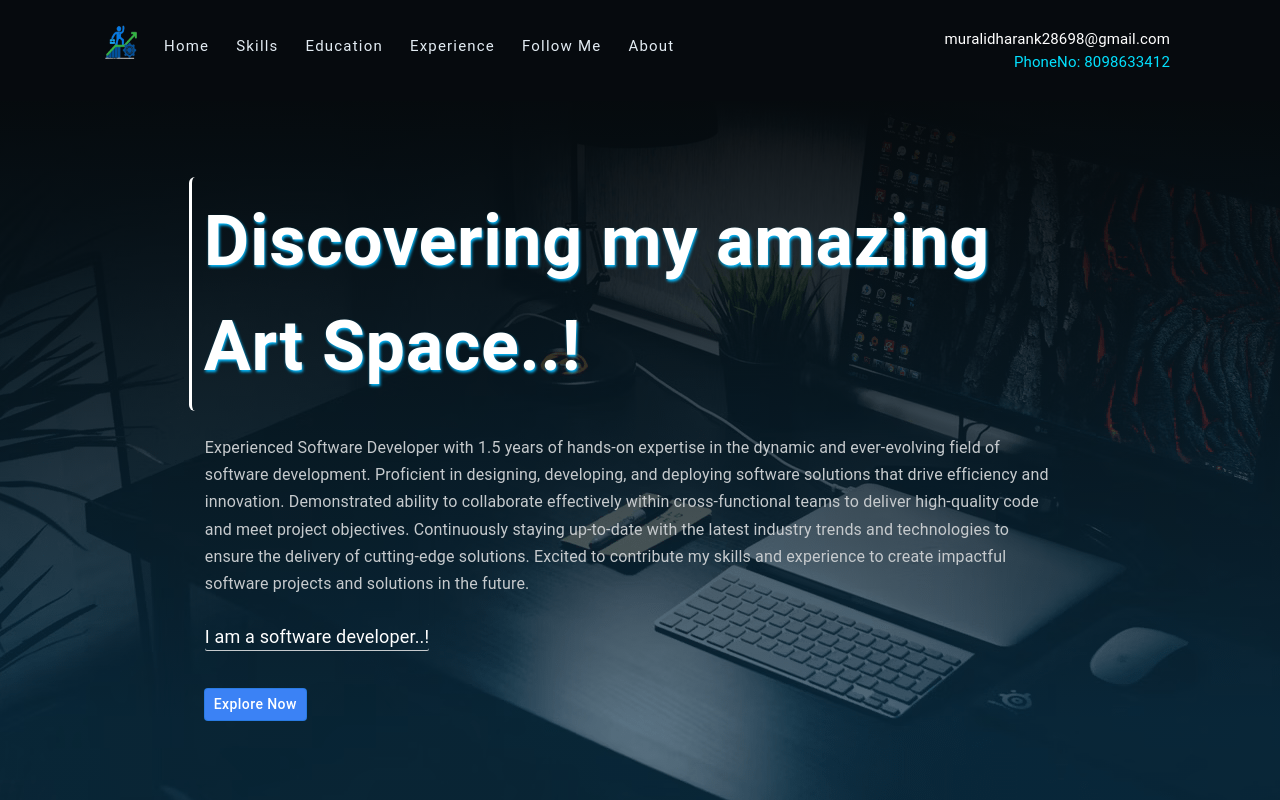
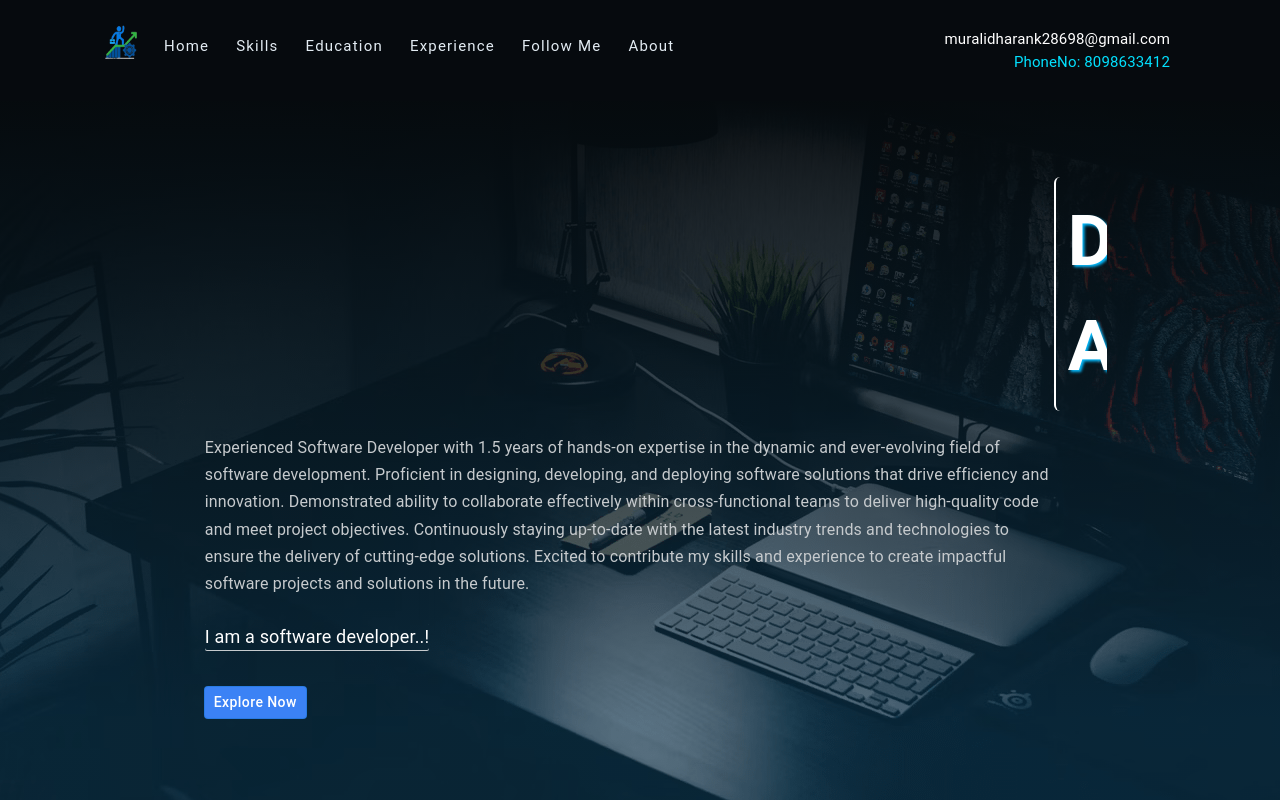
Before and after one commit to muralidharank28698/my_portfolio, a React (Create React App) app: page / in a window 1280 px wide. Shown: the top 800 px of the page. Built offline with nearby package versions, Linux system fonts and the light colour scheme.

Commit message:
text animation added in home page title...

```diff
--- a/src/components/Footer/index.jsx
+++ b/src/components/Footer/index.jsx
@@ -28,7 +28,7 @@ const Footer = () => {
         </Typography>
       </div>
       <div className="footerCenter">
-        <CustomTypography>© Copyright 2023.All rights reserved.</CustomTypography>
+        <CustomTypography>©Copyright 2023.All rights reserved.</CustomTypography>
       </div>
       <div className="footerIcons">
         <div className="icons">
--- a/src/components/Mainpages/MainPage.css
+++ b/src/components/Mainpages/MainPage.css
@@ -7,7 +7,7 @@
   background-size: cover;
   background: linear-gradient(to bottom, #363535 0%, rgb(5 6 7) 0%, rgb(1 46 73 / 60%) 90%),
     url('../../assets/mainPageBg.png');
-  background-repeat: no-repeat;
+  /* background-repeat: no-repeat; */
   background-position: center;
 }
 .center_part_top {
@@ -76,6 +76,28 @@
   /* justify-content: space-between; */
 }
 
+.animationTitle .topic {
+  font-size: 7rem;
+  color: #ffffff;
+  border-left: 2px solid #ffffff;
+  border-radius: 6px;
+  padding: 12px;
+  text-align: left;
+  font-weight: bold;
+  text-shadow: 2px 2px 3px rgb(5, 188, 255);
+  animation-duration: 4s;
+  /* opacity: 1; */
+}
+
+.animationTitle .topic:nth-child(1) {
+  animation-name: animating-text;
+}
+@keyframes animating-text {
+  0% {
+    transform: translateX(100%);
+  }
+}
+
 /* media query */
 @media screen and (max-width: 1087px) {
   .center_part_top {
@@ -101,13 +123,17 @@
     text-align: center;
     margin: 4rem auto;
     height: auto;
-    padding: 3rem;
+    padding: 1.8rem;
   }
   .topContent .topContentContainer .topic {
     color: #ffffff;
     font-size: 6rem;
     font-weight: bold;
-    text-shadow: 1px 2px 3px rgb(5, 188, 255);
+    text-shadow: 2px 2px 3px rgb(5, 188, 255);
+    animation-duration: 6s;
+  }
+  .topContent .topContentContainer .topic:nth-child(1) {
+    animation-name: animating-text;
   }
   .topContent .topContentContainer .objective {
     color: #c6cacd;
@@ -124,6 +150,7 @@
   }
   .topContent .topContentContainer .btn {
     align-items: center;
+    margin-bottom: 18px;
   }
   .experienceData {
     flex-direction: column;
@@ -148,6 +175,11 @@
     text-align: center;
     margin: 0;
     font-size: 3rem;
+  }
+  @keyframes animating-text {
+    0% {
+      transform: translateY(-16%);
+    }
   }
 }
 @media screen and (max-width: 666px) {
--- a/src/components/Mainpages/MainPage.jsx
+++ b/src/components/Mainpages/MainPage.jsx
@@ -22,16 +22,17 @@ const CustomCard = styled(Card)(({ theme }) => ({
     display: 'flex',
     '& .MuiCardContent-root': {
       width: '96%',
-      '& .topic': {
-        color: '#FFFFFF',
-        fontSize: '7rem',
-        borderLeft: '3px solid #ffffff',
-        borderRadius: 6,
-        padding: 12,
-        textAlign: 'left',
-        fontWeight: 'bold',
-        textShadow: '1px 2px 3px rgb(5, 188, 255)',
-      },
+      // padding: '0 !important',
+      // '& .topic': {
+      //   color: '#FFFFFF',
+      //   fontSize: '7rem',
+      //   borderLeft: '3px solid #ffffff',
+      //   borderRadius: 6,
+      //   padding: 12,
+      //   textAlign: 'left',
+      //   fontWeight: 'bold',
+      //   textShadow: '1px 2px 3px rgb(5, 188, 255)',
+      // },
       '& .objective': {
         color: '#c6cacd',
         marginTop: 23,
@@ -52,8 +53,8 @@ const CustomCard = styled(Card)(({ theme }) => ({
     '& .MuiCardActions-root': {
       '& .MuiButton-root': {
         background: '#3b82f5',
-        marginTop: 14,
-        marginBottom: 14,
+        marginTop: 12,
+        marginBottom: 26,
         marginLeft: 23,
         color: '#FFFFFF',
         fontSize: 14,
@@ -90,11 +91,13 @@ const MainPage = () => {
           <CustomCard>
             <Box>
               <CardContent>
-                <Typography className="topic">
-                  Discovering my amazing
-                  <br />
-                  Art Space..!
-                </Typography>
+                <div className="animationTitle">
+                  <Typography className="topic">
+                    Discovering my amazing
+                    <br />
+                    Art Space..!
+                  </Typography>
+                </div>
                 <Typography className="objective">{AllData?.certerPart?.objective}</Typography>
                 <Typography className="role">{AllData?.certerPart?.role}</Typography>
               </CardContent>
```
